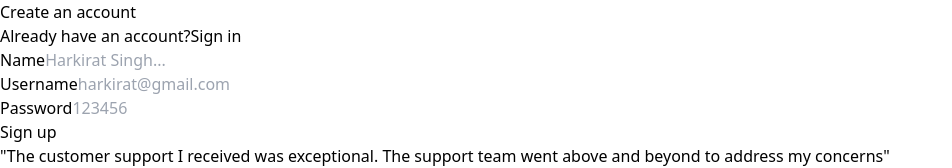
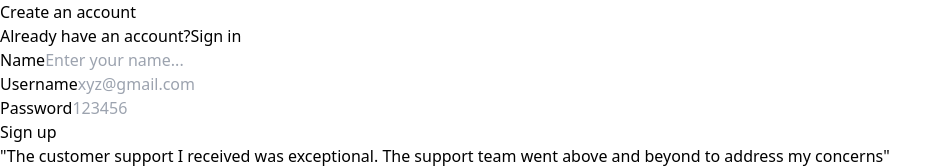
Before and after one commit to coderabhay332/Blogging-web, a React (Vite) app in the folder frontend/: page /signup in a window 1280 px wide. Shown: the top 168 px of the page, without its empty margins (0-952 px from the left). Built offline with nearby package versions, Linux system fonts and the light colour scheme.

Commit message:
fixed fe

```diff
--- a/frontend/src/components/Auth.tsx
+++ b/frontend/src/components/Auth.tsx
@@ -50,13 +50,13 @@
                     </div>
                 </div>
                 <div className="pt-8">
-                    {type === "signup" ? <LabelledInput label="Name" placeholder="Harkirat Singh..." onChange={(e) => {
+                    {type === "signup" ? <LabelledInput label="Name" placeholder="Enter your name..." onChange={(e) => {
                         setPostInputs({
                             ...postInputs,
                             name: e.target.value
                         })
                     }} /> : null}
-                    <LabelledInput label="Username" placeholder="harkirat@gmail.com" onChange={(e) => {
+                    <LabelledInput label="Username" placeholder="xyz@gmail.com" onChange={(e) => {
                         setPostInputs({
                             ...postInputs,
                             username: e.target.value
```
